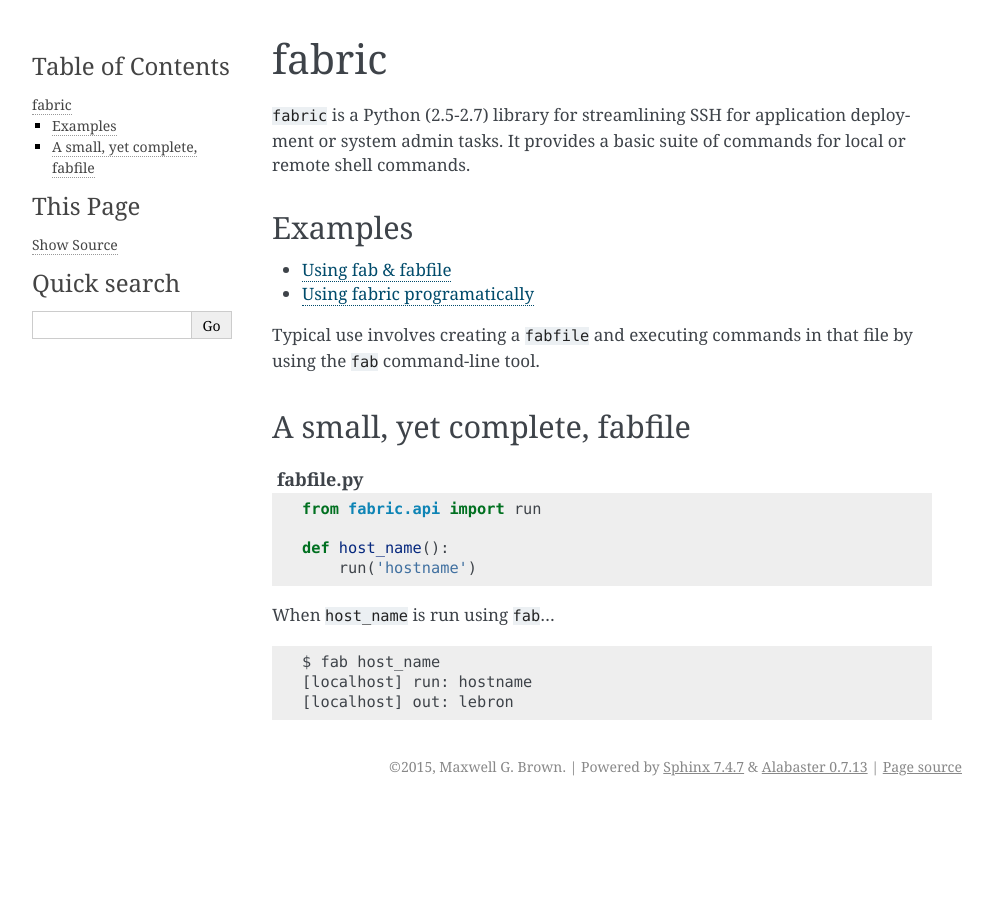
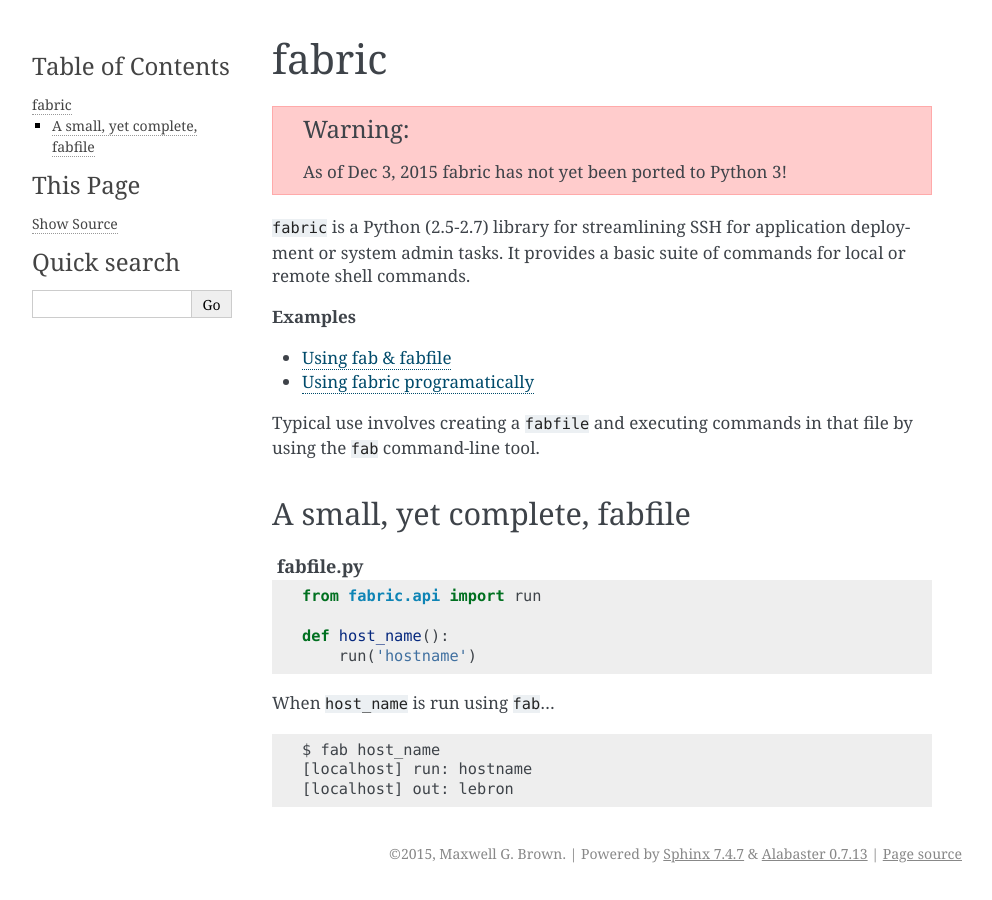
Before and after one commit to MaxwellGBrown/notebook, a Sphinx documentation site: the page built from docs/source/python_libraries/fabric.rst, in a window 1280 px wide. Shown: the whole page, without its empty margins (148-1140 px from the left). Built offline with Sphinx 7.4.7, drawn with Linux system fonts in a browser that asks for light colours.

Commit message:
Reorganized fabric examples

```diff
--- a/docs/source/index.rst
+++ b/docs/source/index.rst
@@ -15,7 +15,7 @@
    :maxdepth: 1
    :glob:
 
-   python_libraries/*/*
+   python_libraries/fabric
 
 
 Indices and tables
--- a/docs/source/python_libraries/fabric/fabric.rst
+++ b/docs/source/python_libraries/fabric.rst
@@ -2,18 +2,20 @@
 fabric
 ======
 
+.. warning::
+
+   As of Dec 3, 2015 fabric has not yet been ported to Python 3!
+
 ``fabric`` is a Python (2.5-2.7) library for streamlining SSH for application deployment or system admin tasks.  It provides a basic suite of commands for local or remote shell commands.
 
 
---------
-Examples
---------
+**Examples**
 
 .. toctree::
   :maxdepth: 1
-  :glob:
 
-  ./*/*
+  examples/example_fabfile/example_fabfile
+  examples/programming_with_fabric/programming_with_fabric
 
 
 
```
Also changed, not shown: docs/source/python_libraries/examples/example_fabfile/example_fabfile.rst (renamed from docs/source/python_libraries/fabric/example_fabfile/example_fabfile.rst), docs/source/python_libraries/examples/example_fabfile/fabfile.py (renamed from docs/source/python_libraries/fabric/example_fabfile/fabfile.py), docs/source/python_libraries/examples/programming_with_fabric/programming_with_fabric.rst (renamed from docs/source/python_libraries/fabric/programming_with_fabric/programming_with_fabric.rst).
